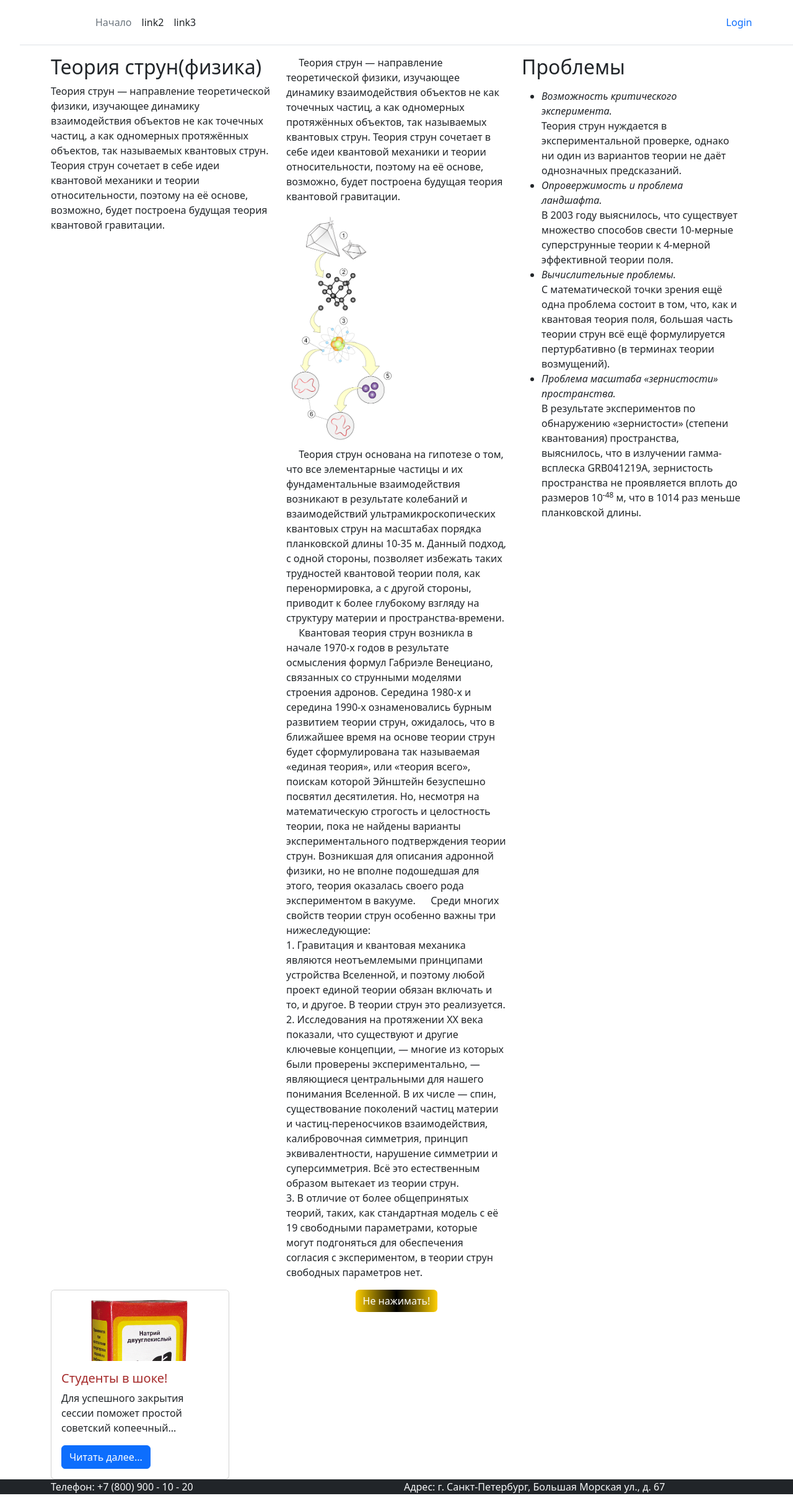
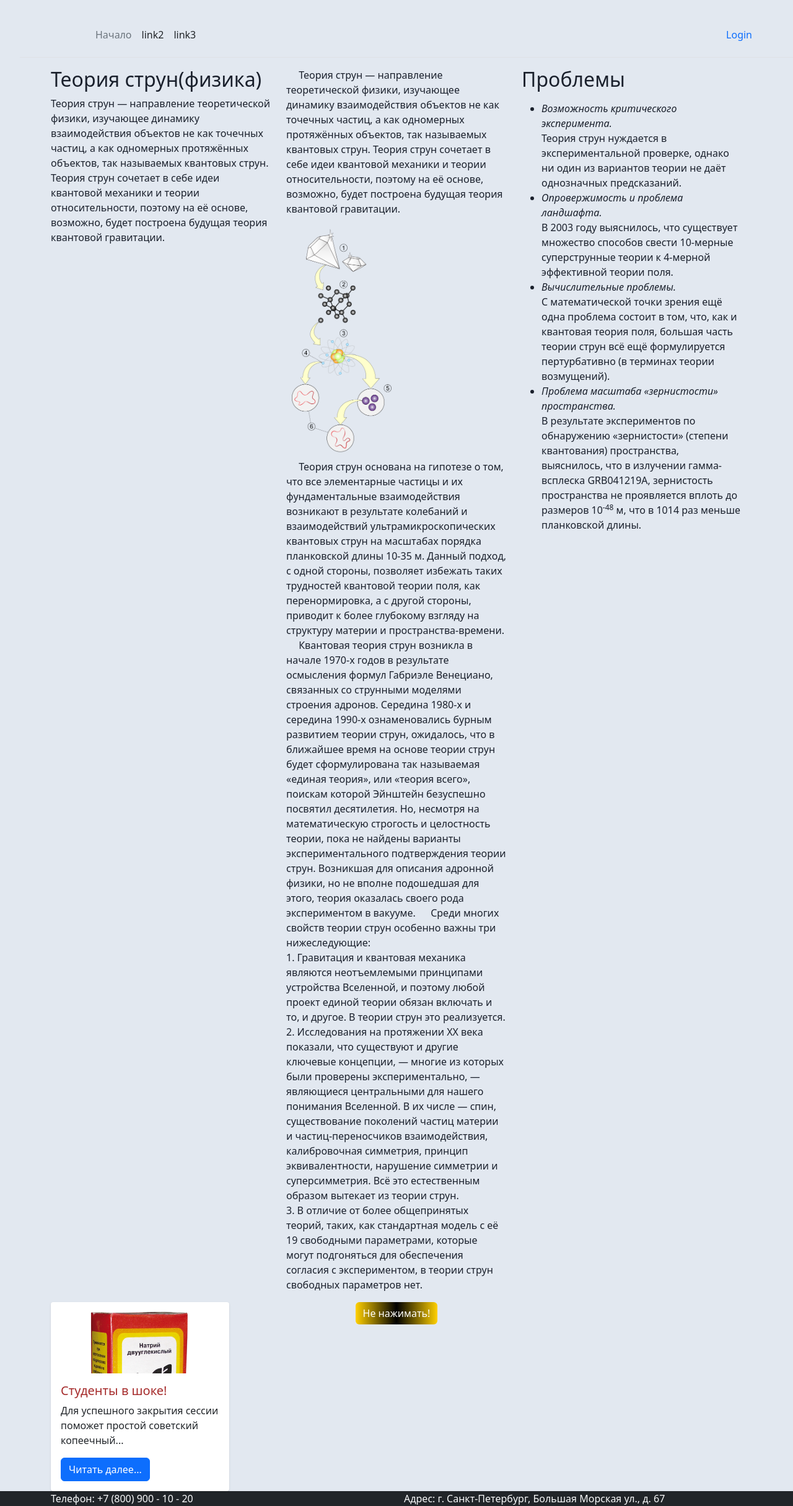
Before and after one commit to zhekan4ik2001/sportcomplex, a Django app: page / in a window 1280 px wide. Shown: the whole page at 62% size. Run offline with Django 4.2, Linux system fonts and the light colour scheme; some libraries are stand-ins or nearby versions.

Commit message:
Add styles. Update translate. Change layout

```diff
--- a/application/static/css/style.css
+++ b/application/static/css/style.css
@@ -57,3 +57,57 @@ a:hover {
 .glitch-button:focus {
   animation: glitch 0.3s linear infinite;
 }
+
+body{
+  margin-top:20px;
+  color: #1a202c;
+  text-align: left;
+  background-color: #e2e8f0;
+}
+.main-body {
+  padding: 15px;
+}
+.card {
+  box-shadow: 0 1px 3px 0 rgba(0,0,0,.1), 0 1px 2px 0 rgba(0,0,0,.06);
+}
+
+.card {
+  position: relative;
+  display: flex;
+  flex-direction: column;
+  min-width: 0;
+  word-wrap: break-word;
+  background-color: #fff;
+  background-clip: border-box;
+  border: 0 solid rgba(0,0,0,.125);
+  border-radius: .25rem;
+}
+
+.card-body {
+  flex: 1 1 auto;
+  min-height: 1px;
+  padding: 1rem;
+}
+
+.gutters-sm {
+  margin-right: -8px;
+  margin-left: -8px;
+}
+
+.gutters-sm>.col, .gutters-sm>[class*=col-] {
+  padding-right: 8px;
+  padding-left: 8px;
+}
+.mb-3, .my-3 {
+  margin-bottom: 1rem!important;
+}
+
+.bg-gray-300 {
+  background-color: #e2e8f0;
+}
+.h-100 {
+  height: 100%!important;
+}
+.shadow-none {
+  box-shadow: none!important;
+}
```
Also changed, not shown: application/templates/users/profile.html (+11 -9 lines), application/locale/ru_RU/LC_MESSAGES/django.po, 1 other file.
